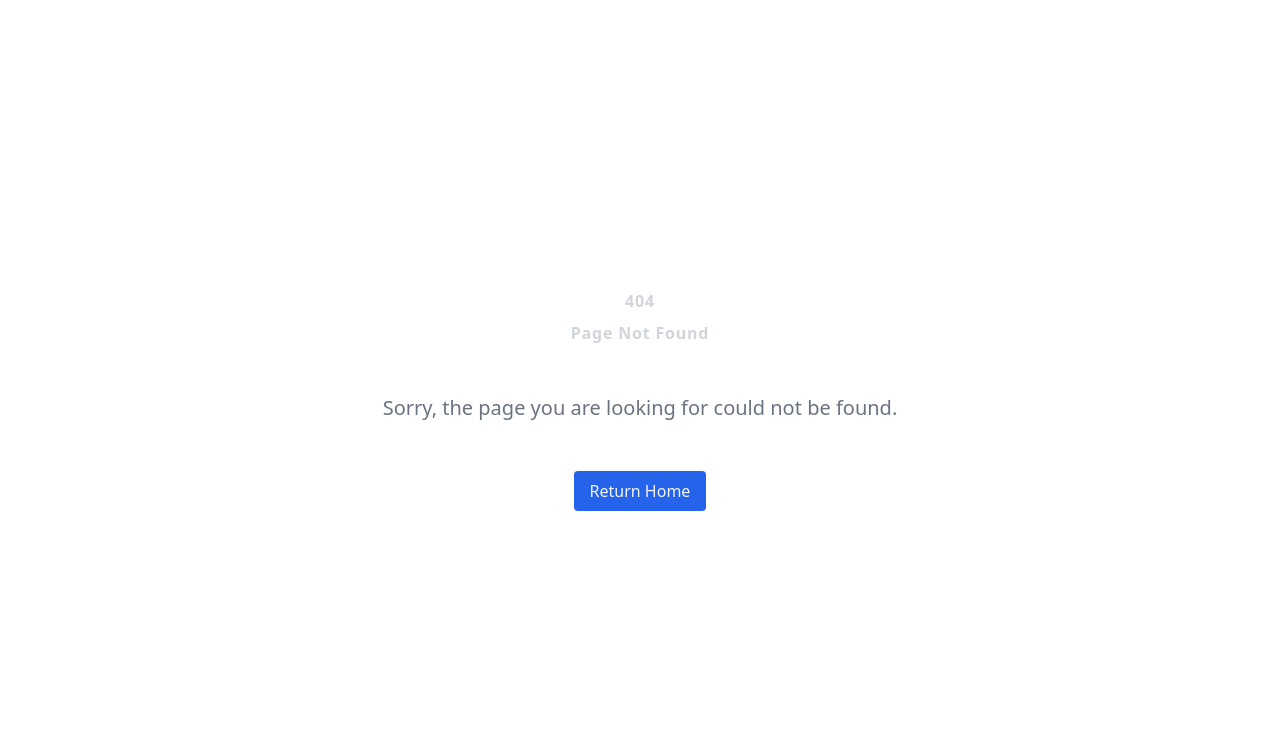
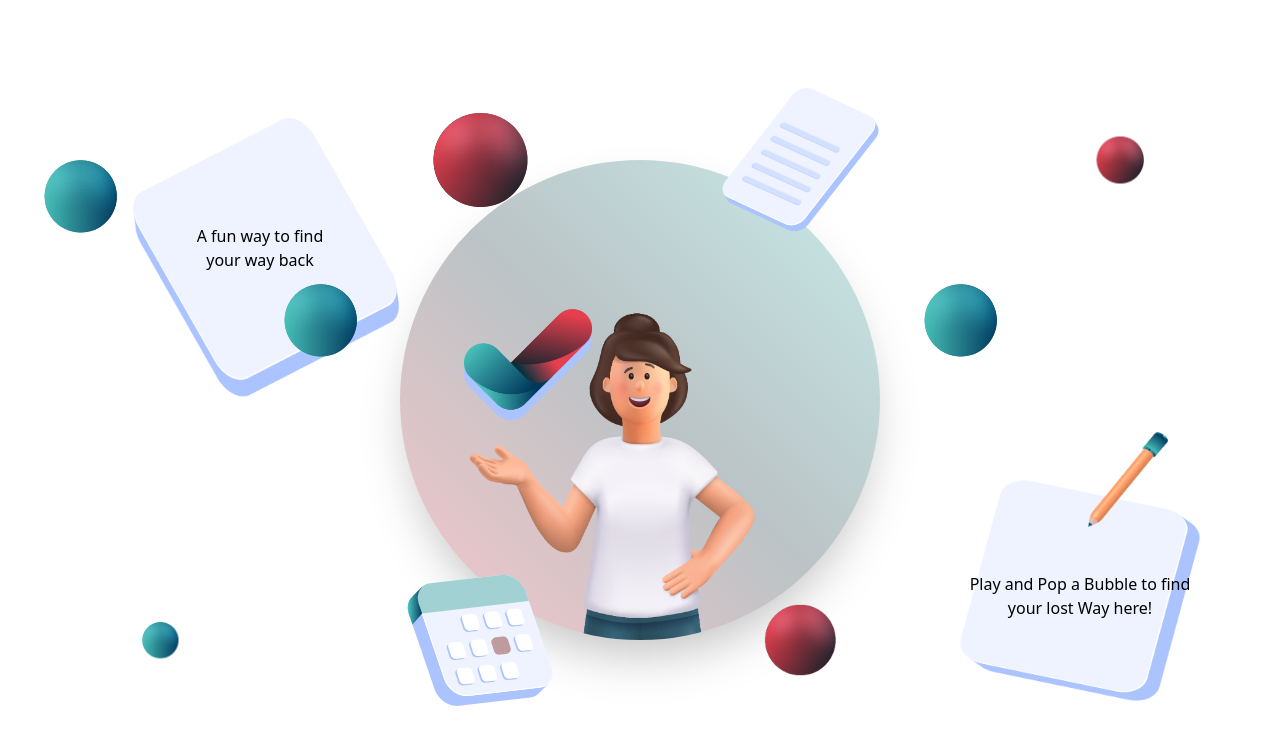
Before and after one commit to NadegeHbg/tudu-frontend, a React (Create React App) app: page /test in a window 1280 px wide. Before the commit this address had no page. Shown: the top 744 px of the page. Built offline with nearby package versions, Linux system fonts and the light colour scheme.

Commit message:
animated error page

```diff
--- a/src/pages/ErrorPage.jsx
+++ b/src/pages/ErrorPage.jsx
@@ -1,26 +1,79 @@
 import React from 'react'
 import { useNavigate } from 'react-router-dom'
-
+import perso from "../assets/homeAssets/perso.png";
+import cardLeft from "../assets/homeAssets/squareOne.png";
+import cardRight from "../assets/homeAssets/squareTwo.png";
+import blueBubble from "../assets/homeAssets/blueBubble.png";
+import redBubble from "../assets/homeAssets/redBubble.png";
+import pen from "../assets/homeAssets/pen.png";
+import note from "../assets/homeAssets/note.png";
+import calendar from "../assets/homeAssets/calendar.png";
+import logo from "../assets/logo_3d.png"
 const ErrorPage = () => {
     const navigate = useNavigate()
     const returnHome = () => {
         navigate('/')
     }
     return (
-        <div>
-            <div class="w-full h-screen flex flex-col lg:flex-row items-center justify-center space-y-16 lg:space-y-0 space-x-8 2xl:space-x-0">
-                <div class="w-full lg:w-1/2 flex flex-col items-center justify-center lg:px-2 xl:px-0 text-center">
-                    <p class="text-7xl md:text-8xl lg:text-9xl font-bold tracking-wider text-gray-300">404</p>
-                    <p class="text-4xl md:text-5xl lg:text-6xl font-bold tracking-wider text-gray-300 mt-2">Page Not Found</p>
-                    <p class="text-lg md:text-xl lg:text-2xl text-gray-500 my-12">Sorry, the page you are looking for could not be found.</p>
-                    <a href="#" class="flex items-center space-x-2 bg-blue-600 hover:bg-blue-700 text-gray-100 px-4 py-2 rounded transition duration-150" title="Return Home">
+        <div >
+            <div  className="hidden md:grid grid-cols-8 grid-rows-5 w-full max-h-screen h-fit overflow-hidden container mx-auto">
+            {/* grid principale à diviser en 8 colones et 14 lignes */}
+            <div className='aspect-square col-start-1 col-end-4 row-start-1 row-end-2 grid grid-cols-6 grid-rows-6 -z-10'>
+                <img src={cardLeft} alt="" className='rotate-90 scale-75 col-start-2 col-end-7 row-start-2 row-end-6' />
+                <h2 className='z-10 col-start-3 col-end-5 translate-x-5 row-start-4 -translate-y-4 xl:-translate-y-8 xxl:-translate-y-16 xxl:-translate-x-4 flex justify-center items-center text-center'>A fun way to find your way back</h2>
+            </div>
 
-                        <span onClick={returnHome}>Return Home</span>
-                    </a>
+            <div className='aspect-square col-start-6 col-end-9 row-start-3 row-end-6 grid grid-cols-6 grid-rows-6 bg/50'>
+                <img src={cardRight} alt="" className='col-start-3 col-end-6 row-start-3 row-end-6' />
+                <h2 className='z-10 col-start-3 col-end-6 row-start-3 row-end-6 -translate-y-4 flex justify-center items-center text-center'>
+
+                    <br />
+
+                         Play and Pop a Bubble to find your lost Way here!
+
+                </h2>
+                <img src={pen} alt="" className='z-10 col-start-5 col-end-6 row-start-2 row-end-4 -translate-x-8 translate-y-8' />
+            </div>
+            <div className=" animate-pulse flex justify-center items-center col-start-2 col-end-4 row-start-2 row-end-4 -z-10" >
+                <img src={blueBubble} alt="" />
+            </div>
+            <button onClick={returnHome} className="flex justify-center cursor-default">
+            <div className="flex animate-pulse justify-center items-center col-start-6 col-end-8 row-start-2 row-end-4 -z-10">
+                <img src={blueBubble} alt="" />
+            </div>
+            </button>
+            <div className="flex animate-pulse justify-center items-center col-start-6 col-end-8 row-start-2 row-end-4 -z-10">
+                <img src={blueBubble} alt="" />
+            </div>
+            <div className="flex animate-pulse justify-center items-center scale-50 col-start-1 col-end-3 row-start-4 row-end-6 -z-10">
+                <img src={blueBubble} alt="" />
+            </div>
+            <div className="flex animate-pulse justify-center items-center col-start-3 col-end-5 row-start-1 row-end-3 -z-10" >
+                <img src={redBubble}  alt="" />
+            </div>
+            <div className="flex animate-pulse justify-center items-center scale-50 col-start-7 col-end-9 row-start-1 row-end-3 -z-10">
+                <img src={redBubble} alt="" />
+            </div>
+            <div className="flex animate-pulse justify-center items-center scale-75 col-start-5 col-end-7 row-start-4 row-end-6 -z-10">
+                <img src={redBubble} alt="" />
+            </div>
+            <div className="flex justify-center items-center col-start-5 col-end-7 row-start-1 row-end-3">
+                <img src={note} alt="" className="xxl:translate-y-4 xxl:-translate-x-4 -z-10" />
+            </div>
+            <div className="flex justify-center items-center col-start-3 col-end-5 row-start-4 row-end-6">
+                <img src={calendar} alt="" className="xxl:-translate-y-4 xxl:translate-x-4 -z-10" />
+            </div>
+            <div className="items-center justify-center col-start-3 col-end-7 row-start-2 row-end-5 grid grid-cols-8 grid-rows-6">
+
+                <div className="max-h-full rounded-full aspect-square shadow-2xl col-start-2 col-end-9 row-start-1 row-end-7 flex justify-center items-end overflow-hidden bg-gradient-to-bl from-[hsla(177,47%,50%,.3)] via-[hsla(194,38%,18%,.3)] to-[hsla(355,78%,58%,.3)] -z-50 ">
+                    <img src={perso} alt="" className="h-[75%] translate-y-2 aspect-square" />
                 </div>
+                <img  src={logo} alt="logo" className="max-h-32 col-start-2 col-end-4 row-start-3 row-end-4 translate-x-[50%] -z-10" />
 
             </div>
         </div>
+        </div>
+
     )
 }
 
```
